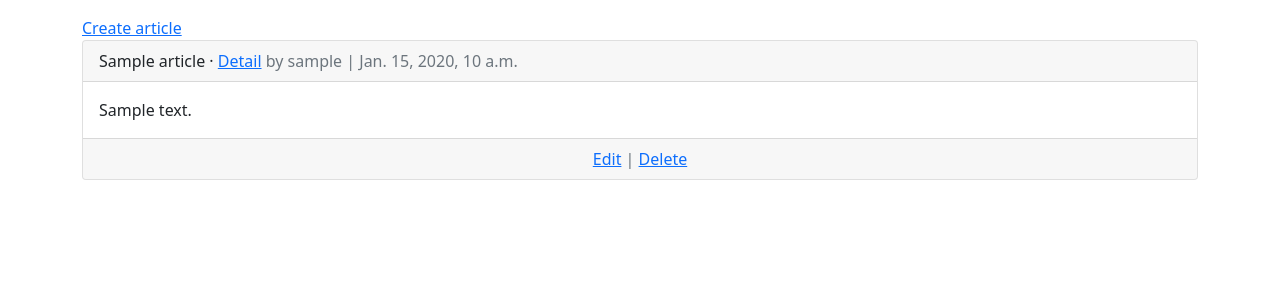
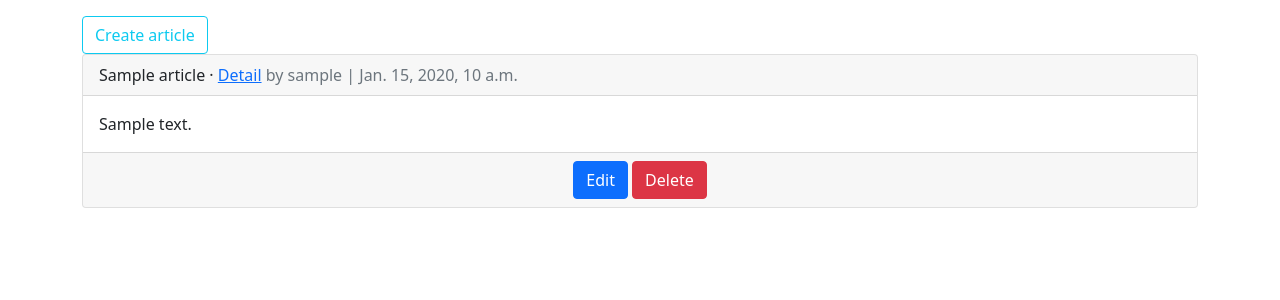
Before and after one commit to dmitryhusev/news, a Django app: page /articles/ in a window 1280 px wide. Shown: the part 73-373 px from the top of the page. Run offline with Django 4.2, Linux system fonts and the light colour scheme; tables that the repository leaves empty hold one stand-in row (values such as "Sample post").

Commit message:
some bootstrap

```diff
--- a/templates/articles/articles.html
+++ b/templates/articles/articles.html
@@ -2,12 +2,12 @@
 {% extends "base.html" %}
 {% block title %}Articles{% endblock title %}
 {% block content %}
-<a href="{%url 'add_article'%}">Create article</a>
+<a class="btn btn-outline-info btn-block" href="{%url 'add_article'%}">Create article</a>
 {% for article in article_list %}
 <div class="card">
 <div class="card-header">
 <span class="font-weight-bold">{{ article.title }}</span> &middot;
-<a href="{%url 'article_detail' article.pk%}">Detail</a>
+<a href="{{article.get_absolute_url }}">Detail</a>
 <span class="text-muted">by {{ article.author }} |
 {{ article.date }}</span>
 </div>
@@ -15,7 +15,8 @@
 {{ article.body }}
 </div>
 <div class="card-footer text-center text-muted">
-<a href="{%url 'update_article' article.pk%}">Edit</a> | <a href="{%url 'delete_article' article.pk%}">Delete</a>
+<a class="btn btn-primary" href="{%url 'update_article' article.pk%}">Edit</a>
+<a class="btn btn-danger" href="{%url 'delete_article' article.pk%}">Delete</a>
 </div>
 </div>
 <br />
```
